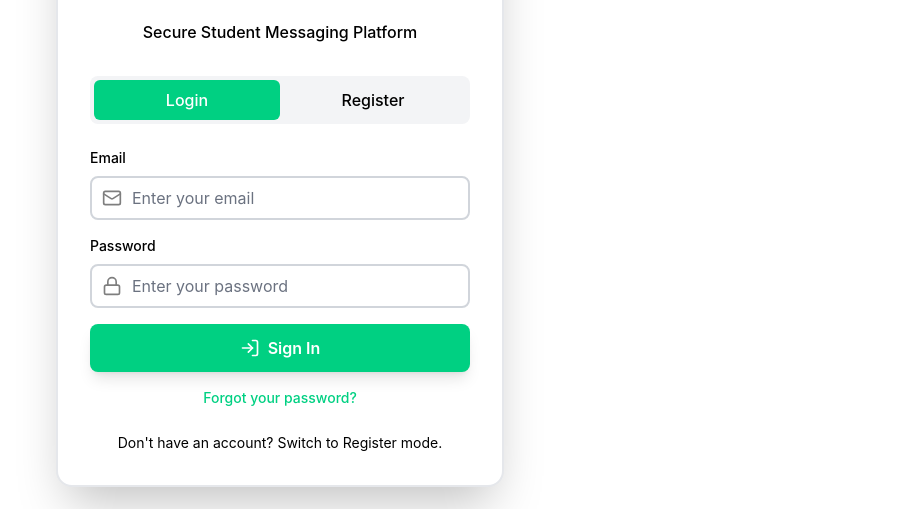
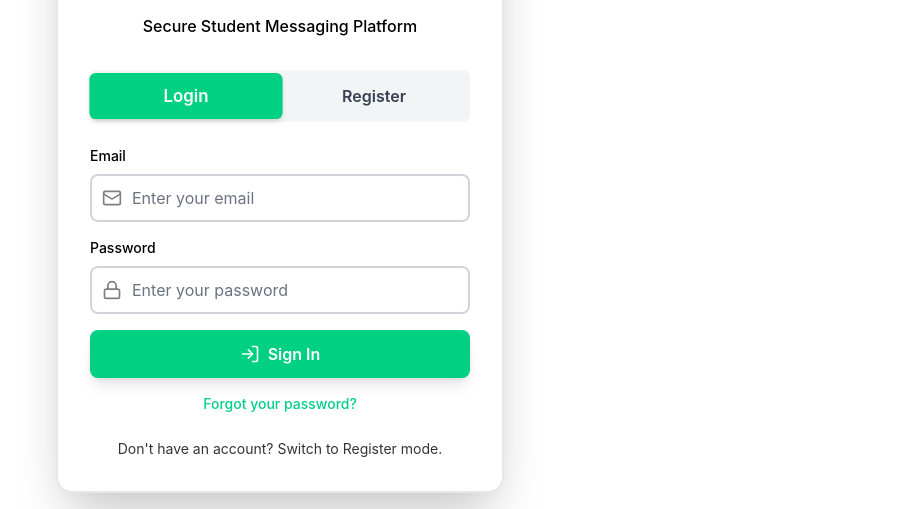
Before and after one commit to iwasamnot/campus-connect-core, a React (Vite) app: page / in a window 1280 px wide. Shown: the part 254-763 px from the top of the page, without its empty margins (360-1280 px from the left). Built offline with nearby package versions, Linux system fonts and the light colour scheme; no server answers.

Commit message:
Improve contrast and readability: enhance selected/active states with better visual distinction in light and dark modes

```diff
--- a/src/components/AdminDashboard.jsx
+++ b/src/components/AdminDashboard.jsx
@@ -360,10 +360,10 @@ const AdminDashboard = () => {
           <div className="flex gap-2">
             <button
               onClick={() => setShowOnlyToxic(!showOnlyToxic)}
-              className={`flex-1 flex items-center justify-center gap-2 px-4 py-2 rounded-lg transition-colors ${
+              className={`flex-1 flex items-center justify-center gap-2 px-4 py-2 rounded-lg transition-all duration-200 font-medium ${
                 showOnlyToxic
-                  ? 'bg-red-600 text-white'
-                  : 'bg-gray-200 dark:bg-gray-700 text-gray-700 dark:text-gray-300'
+                  ? 'bg-red-600 text-white shadow-md scale-105'
+                  : 'bg-gray-200 dark:bg-gray-700 text-black dark:text-white border-2 border-gray-300 dark:border-gray-600 hover:bg-gray-300 dark:hover:bg-gray-600'
               }`}
             >
               <Filter size={18} />
--- a/src/components/ChatArea.jsx
+++ b/src/components/ChatArea.jsx
@@ -420,7 +420,7 @@ const ChatArea = () => {
                           className={`px-2 py-1 rounded text-xs ${
                             userReaction === emoji
                               ? 'bg-sistc-400 dark:bg-sistc-500'
-                              : 'bg-gray-200 dark:bg-gray-700'
+                              : 'bg-gray-200 dark:bg-gray-700 text-black dark:text-white border border-gray-300 dark:border-gray-600'
                           }`}
                         >
                           {emoji} {count}
@@ -502,7 +502,7 @@ const ChatArea = () => {
                           <button
                             key={emoji}
                             onClick={() => handleReaction(message.id, emoji)}
-                            className={`p-1 rounded hover:bg-gray-200 dark:hover:bg-gray-700 ${
+                            className={`p-1 rounded hover:bg-gray-200 dark:hover:bg-gray-700 transition-colors ${
                               userReaction === emoji ? 'bg-sistc-200 dark:bg-sistc-800' : ''
                             }`}
                             title="Add reaction"
--- a/src/components/Login.jsx
+++ b/src/components/Login.jsx
@@ -114,17 +114,17 @@ const Login = () => {
           <p className="text-black dark:text-white mt-2 font-medium">Secure Student Messaging Platform</p>
         </div>
 
-        {/* Toggle between Login and Register */}
-        <div className="flex mb-6 bg-gray-100 dark:bg-gray-700 rounded-lg p-1">
+        {/* Toggle between Login and Register - Improved contrast */}
+        <div className="flex mb-6 bg-gray-100 dark:bg-gray-700 rounded-lg p-1 gap-1">
           <button
             onClick={() => {
               setMode('login');
               setError(null);
             }}
-            className={`flex-1 py-2 px-4 rounded-md font-medium transition-colors ${
+            className={`flex-1 py-2.5 px-4 rounded-md font-semibold transition-all duration-200 ${
               mode === 'login'
-                ? 'bg-sistc-600 text-white'
-                : 'text-black dark:text-white hover:text-sistc-600 dark:hover:text-sistc-400'
+                ? 'bg-sistc-600 text-white shadow-md scale-105'
+                : 'bg-transparent text-gray-700 dark:text-gray-300 hover:bg-gray-200 dark:hover:bg-gray-600'
             }`}
           >
             Login
@@ -134,10 +134,10 @@ const Login = () => {
               setMode('register');
               setError(null);
             }}
-            className={`flex-1 py-2 px-4 rounded-md font-medium transition-colors ${
+            className={`flex-1 py-2.5 px-4 rounded-md font-semibold transition-all duration-200 ${
               mode === 'register'
-                ? 'bg-sistc-600 text-white'
-                : 'text-black dark:text-white hover:text-sistc-600 dark:hover:text-sistc-400'
+                ? 'bg-sistc-600 text-white shadow-md scale-105'
+                : 'bg-transparent text-gray-700 dark:text-gray-300 hover:bg-gray-200 dark:hover:bg-gray-600'
             }`}
           >
             Register
@@ -145,7 +145,7 @@ const Login = () => {
         </div>
 
         {error && (
-          <div className="mb-4 p-3 bg-red-100 dark:bg-red-900/30 border border-red-400 dark:border-red-700 text-red-700 dark:text-red-400 rounded-lg text-sm">
+          <div className="mb-4 p-3 bg-red-100 dark:bg-red-900/30 border-2 border-red-400 dark:border-red-700 text-red-700 dark:text-red-400 rounded-lg text-sm">
             {error}
           </div>
         )}
@@ -163,7 +163,7 @@ const Login = () => {
                   onChange={(e) => setEmail(e.target.value)}
                   placeholder="Enter your email"
                   required
-                  className="w-full pl-10 pr-4 py-2 border-2 border-gray-300 dark:border-gray-600 rounded-lg bg-white dark:bg-gray-700 text-black dark:text-white placeholder-gray-500 dark:placeholder-gray-400 focus:outline-none focus:ring-2 focus:ring-sistc-600 focus:border-sistc-600"
+                  className="w-full pl-10 pr-4 py-2.5 border-2 border-gray-300 dark:border-gray-600 rounded-lg bg-white dark:bg-gray-700 text-black dark:text-white placeholder-gray-500 dark:placeholder-gray-400 focus:outline-none focus:ring-2 focus:ring-sistc-600 focus:border-sistc-600 transition-all"
                   disabled={loading}
                 />
               </div>
@@ -183,7 +183,7 @@ const Login = () => {
                     placeholder={mode === 'register' ? 'At least 6 characters' : 'Enter your password'}
                     required
                     minLength={mode === 'register' ? 6 : undefined}
-                    className="w-full pl-10 pr-4 py-2 border-2 border-gray-300 dark:border-gray-600 rounded-lg bg-white dark:bg-gray-700 text-black dark:text-white placeholder-gray-500 dark:placeholder-gray-400 focus:outline-none focus:ring-2 focus:ring-sistc-600 focus:border-sistc-600"
+                    className="w-full pl-10 pr-4 py-2.5 border-2 border-gray-300 dark:border-gray-600 rounded-lg bg-white dark:bg-gray-700 text-black dark:text-white placeholder-gray-500 dark:placeholder-gray-400 focus:outline-none focus:ring-2 focus:ring-sistc-600 focus:border-sistc-600 transition-all"
                     disabled={loading}
                   />
                 </div>
@@ -193,7 +193,7 @@ const Login = () => {
             <button
               type="submit"
               disabled={loading}
-              className="w-full flex items-center justify-center gap-2 bg-sistc-600 hover:bg-sistc-700 text-white font-semibold py-3 px-6 rounded-lg transition-colors duration-200 disabled:opacity-50 disabled:cursor-not-allowed shadow-lg hover:shadow-xl"
+              className="w-full flex items-center justify-center gap-2 bg-sistc-600 hover:bg-sistc-700 active:bg-sistc-800 text-white font-semibold py-3 px-6 rounded-lg transition-all duration-200 disabled:opacity-50 disabled:cursor-not-allowed shadow-lg hover:shadow-xl transform hover:scale-[1.02] active:scale-[0.98]"
             >
               {loading ? (
                 <>
@@ -225,13 +225,13 @@ const Login = () => {
               setMode('reset');
               setError(null);
             }}
-            className="w-full mt-4 text-sm text-sistc-600 dark:text-sistc-400 hover:underline font-medium"
+            className="w-full mt-4 text-sm text-sistc-600 dark:text-sistc-400 hover:text-sistc-700 dark:hover:text-sistc-300 hover:underline font-medium transition-colors"
           >
             Forgot your password?
           </button>
         )}
 
-        <p className="text-center text-sm text-black dark:text-white mt-6">
+        <p className="text-center text-sm text-black dark:text-white opacity-80 mt-6">
           {mode === 'register'
             ? 'Already have an account? Switch to Login mode.'
             : mode === 'reset'
```
Also changed, not shown: src/components/Sidebar.jsx (+22 -22 lines).
